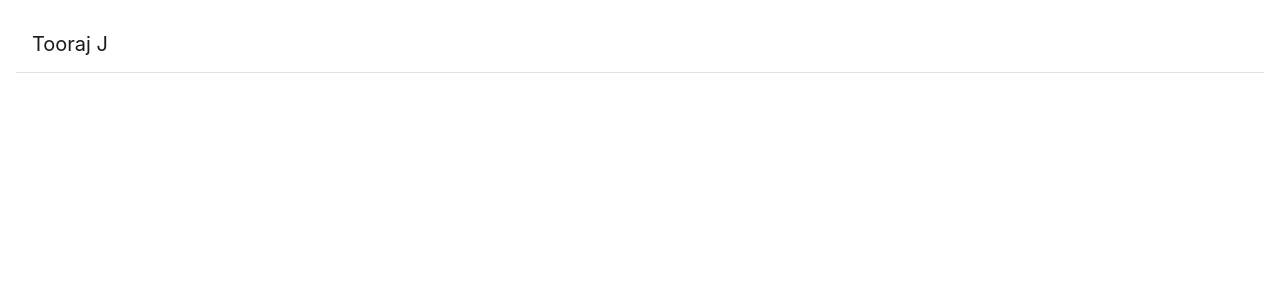
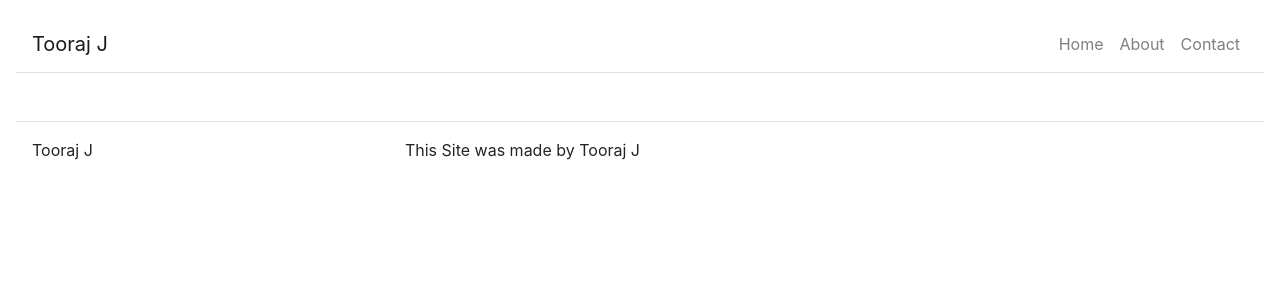
Before and after one commit to toorajj/portfolio, a React (Create React App) app in the folder portfolio/: page / in a window 1280 px wide. Shown: the top 300 px of the page. Built offline with nearby package versions, Linux system fonts and the light colour scheme.

Commit message:
added Footer component

```diff
--- a/portfolio/src/App.js
+++ b/portfolio/src/App.js
@@ -1,8 +1,10 @@
 import react from 'react';
 import { BrowserRouter as Router, Switch, Route, Link } from "react-router-dom";
-import Container from 'react-bootstrap/Container';
-import Navbar from 'react-bootstrap/Navbar';
+import NavbarCollapse from 'react-bootstrap/esm/NavbarCollapse';
+import { Container, Navbar, Nav } from 'react-bootstrap';
 import './App.css';
+
+import Footer from './components/Footer'
 
 class App extends react.Component {
 
@@ -32,9 +34,21 @@ class App extends react.Component {
     return (
       <Router>
         <Container className="p-3" fluid={true}>
-          <Navbar className="border-bottom">
+          <Navbar className="border-bottom" bg="transparent" expand="sm">
             <Navbar.Brand>Tooraj J</Navbar.Brand>
+
+            <Navbar.Toggle className="border-0" aria-controls="navbar-toggle" />
+            <NavbarCollapse id="navbar-toggle">
+              <Nav className="ml-auto">
+                <Link className="nav-link" to="/" >Home</Link>
+                <Link className="nav-link" to="/about" >About</Link>
+                <Link className="nav-link" to="/contact" >Contact</Link>
+              </Nav>
+            </NavbarCollapse>
           </Navbar>
+          <Footer>
+
+          </Footer>
         </Container>
       </Router>
     );
--- /dev/null
+++ b/portfolio/src/components/Footer.js
@@ -0,0 +1,24 @@
+import React from 'react';
+import { Container, Row, Col } from 'react-bootstrap';
+
+function Footer() {
+
+    return(
+        <footer className="mt-5">
+            <Container fluid={true}>
+                <Row className="border-top justify-contetent-between p-3">
+                    <Col className="p-0" md={3} sm={12}>
+                        Tooraj J
+                    </Col>
+                    <Col className="p-0 d-flex justify-content-end" md={3}>
+                        This Site was made by Tooraj J
+                    </Col>
+                </Row>
+            </Container>
+
+        </footer>
+    );
+
+}
+
+export default Footer;
```
